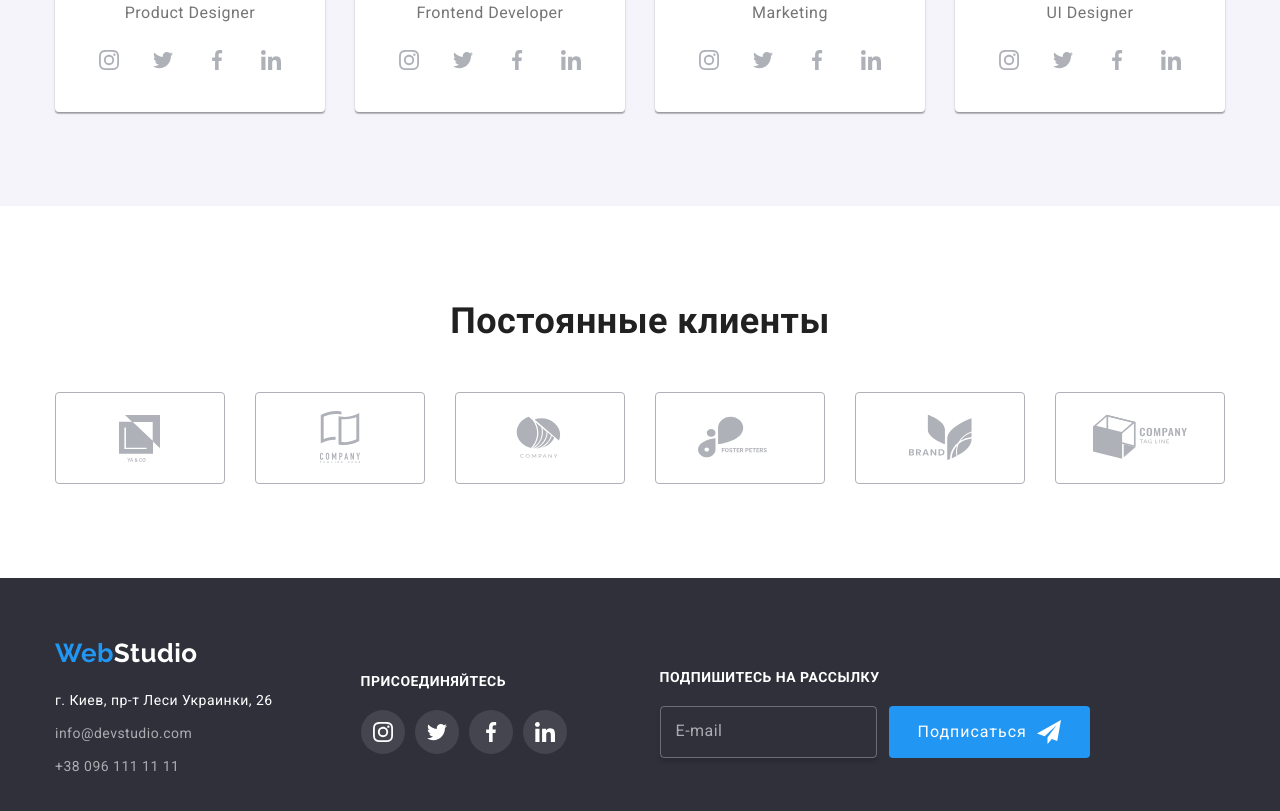
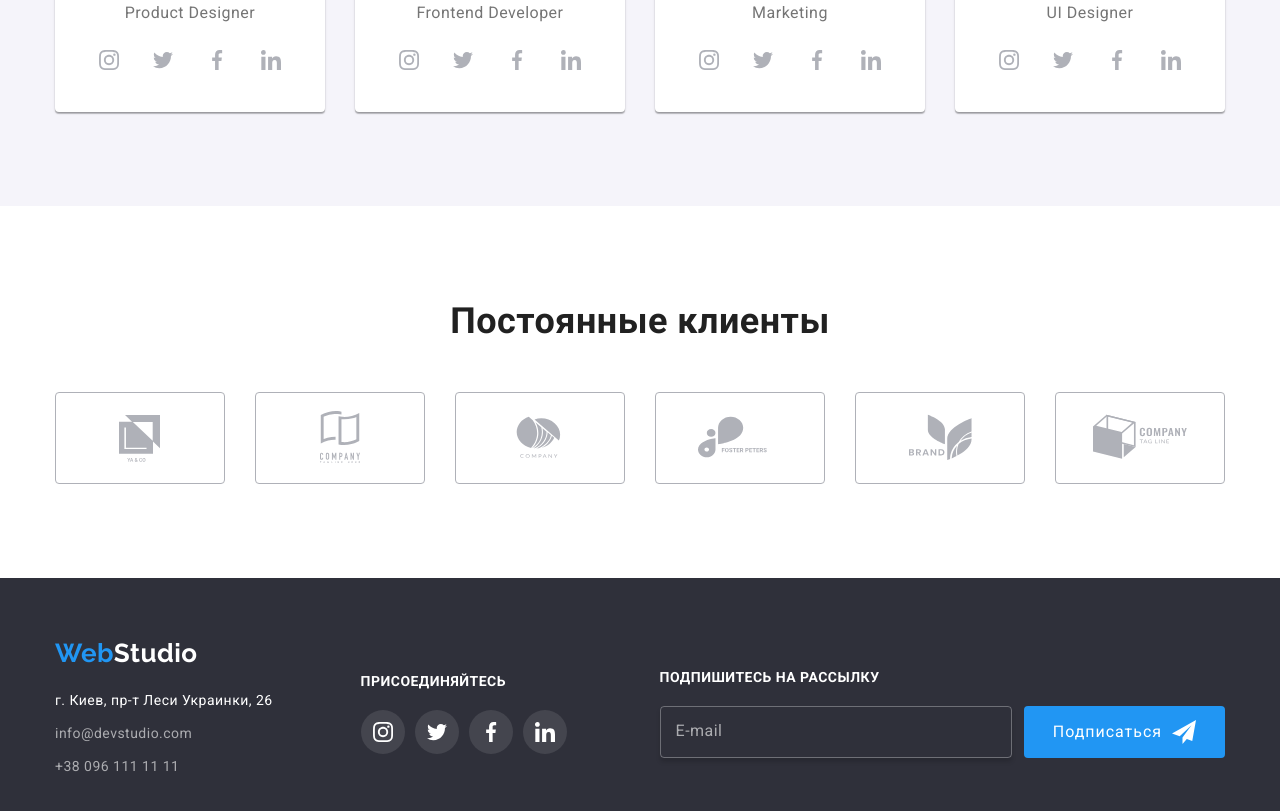
Before and after one commit to IvanDarmovis/goit-markup-hw-08, a plain HTML site: page index.html in a window 1280 px wide. Shown: the part 2098-2909 px from the top of the page. Drawn offline with nearby package versions, Linux system fonts and the light colour scheme.

Commit message:
corrected

```diff
--- a/sass/components/_footer.scss
+++ b/sass/components/_footer.scss
@@ -75,7 +75,7 @@
 
   &__label {
     display: flex;
-    // max-width: calc(100vw - 30px);
+    flex-grow: 1;
 
     position: relative;
   }
@@ -99,7 +99,6 @@
     display: block;
     padding: 15px 16px;
     flex-grow: 1;
-    // max-width: 450px;
 
     border: 1px solid rgba(255, 255, 255, 0.3);
     box-shadow: (0px 4px 4px rgba(0, 0, 0, 0.15));
```
Also changed, not shown: css/main.css, css/main.min.css, css/portfolio.css, css/portfolio.min.css, 4 other files.
